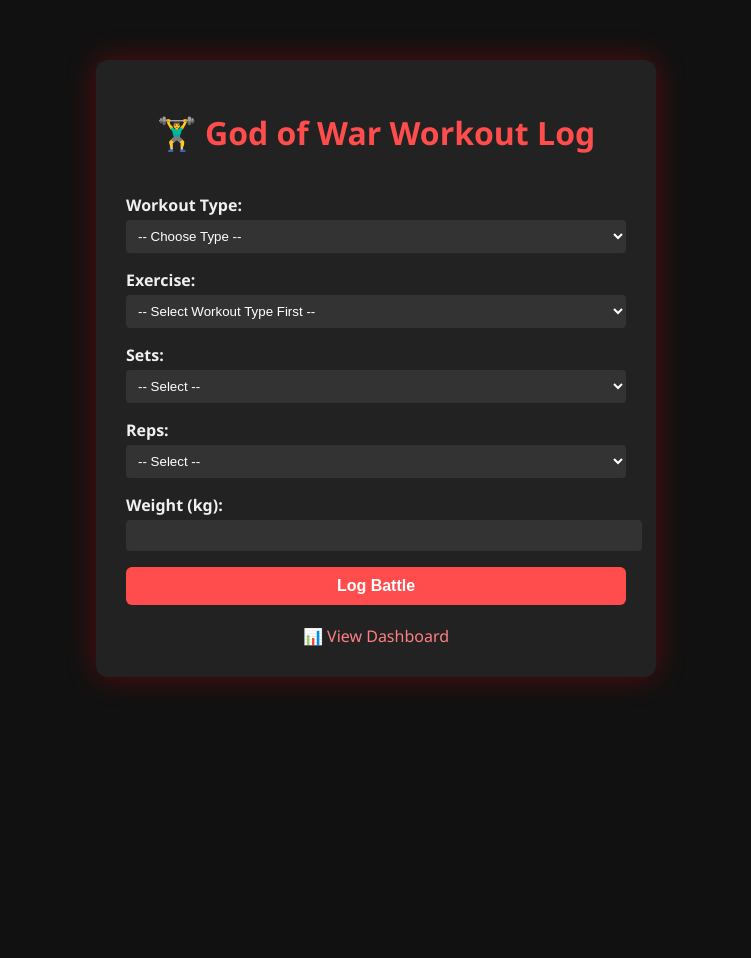
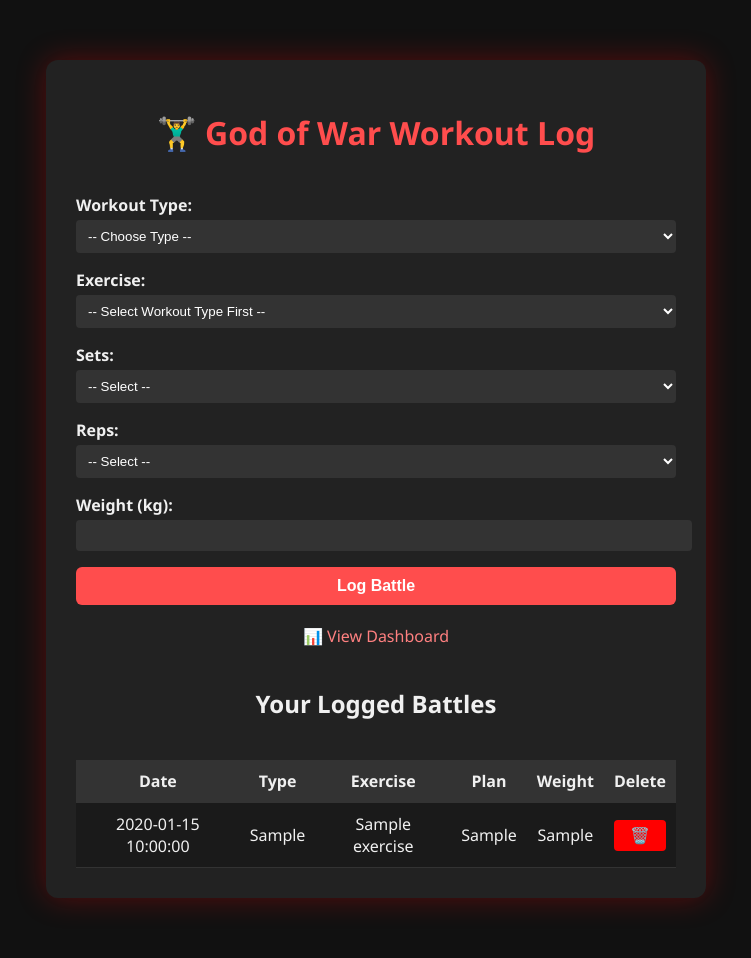
Before and after one commit to veedlo04/god-of-war-workout, a Flask app: template templates/index.html in a window 1280 px wide. Shown: the whole page, without its empty margins (264-1015 px from the left). Before the commit the page ends 691 px from the top, so only its background shows below. Run offline with Flask 3, Linux system fonts and the light colour scheme; the template is opened without the code that fills it: most values are stand-ins (such as "Sample title", 1, 10 or a date in 2020).

Commit message:
Add: display log table with delete buttons

```diff
--- a/templates/index.html
+++ b/templates/index.html
@@ -15,7 +15,7 @@
     }
 
     .container {
-      max-width: 500px;
+      max-width: 600px;
       margin: 60px auto;
       background-color: #222;
       padding: 30px;
@@ -71,6 +71,36 @@
     a:hover {
       text-decoration: underline;
     }
+
+    table {
+      width: 100%;
+      border-collapse: collapse;
+      margin-top: 40px;
+      background-color: #1a1a1a;
+    }
+
+    th, td {
+      padding: 10px;
+      text-align: center;
+      border-bottom: 1px solid #333;
+    }
+
+    th {
+      background-color: #333;
+    }
+
+    .delete-btn {
+      background: red;
+      color: white;
+      border: none;
+      padding: 6px 10px;
+      border-radius: 4px;
+      cursor: pointer;
+    }
+
+    .delete-btn:hover {
+      background-color: darkred;
+    }
   </style>
 </head>
 <body>
@@ -113,6 +143,34 @@
     </form>
 
     <a href="/dashboard">📊 View Dashboard</a>
+
+    {% if entries %}
+      <h2 style="text-align:center; margin-top: 40px;">Your Logged Battles</h2>
+      <table>
+        <tr>
+          <th>Date</th>
+          <th>Type</th>
+          <th>Exercise</th>
+          <th>Plan</th>
+          <th>Weight</th>
+          <th>Delete</th>
+        </tr>
+        {% for row in entries %}
+        <tr>
+          <td>{{ row['Date'] }}</td>
+          <td>{{ row['Workout Type'] }}</td>
+          <td>{{ row['Exercise'] }}</td>
+          <td>{{ row['Battle Plan'] }}</td>
+          <td>{{ row['Weight (kg)'] }}</td>
+          <td>
+            <form method="POST" action="/delete/{{ loop.index0 }}" onsubmit="return confirm('Delete this entry?');">
+              <button type="submit" class="delete-btn">🗑️</button>
+            </form>
+          </td>
+        </tr>
+        {% endfor %}
+      </table>
+    {% endif %}
   </div>
 
   <script>
```
